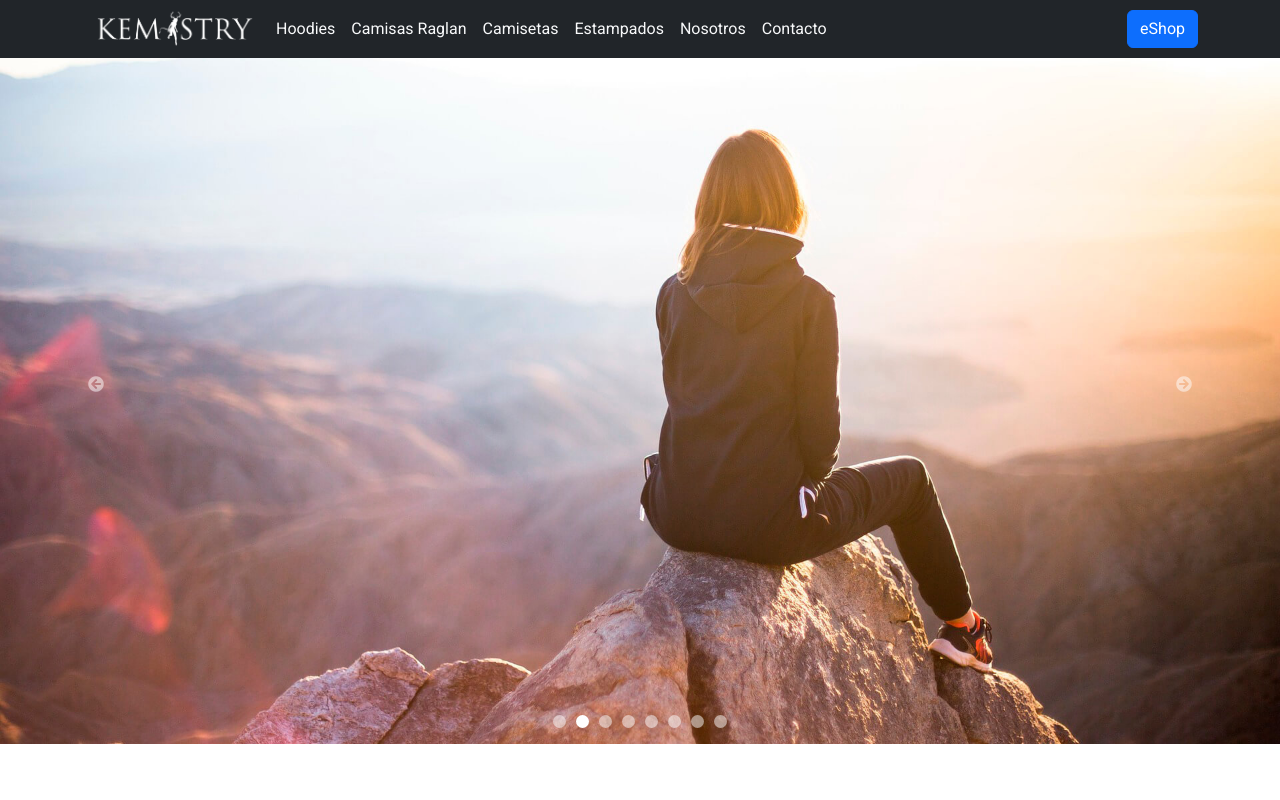
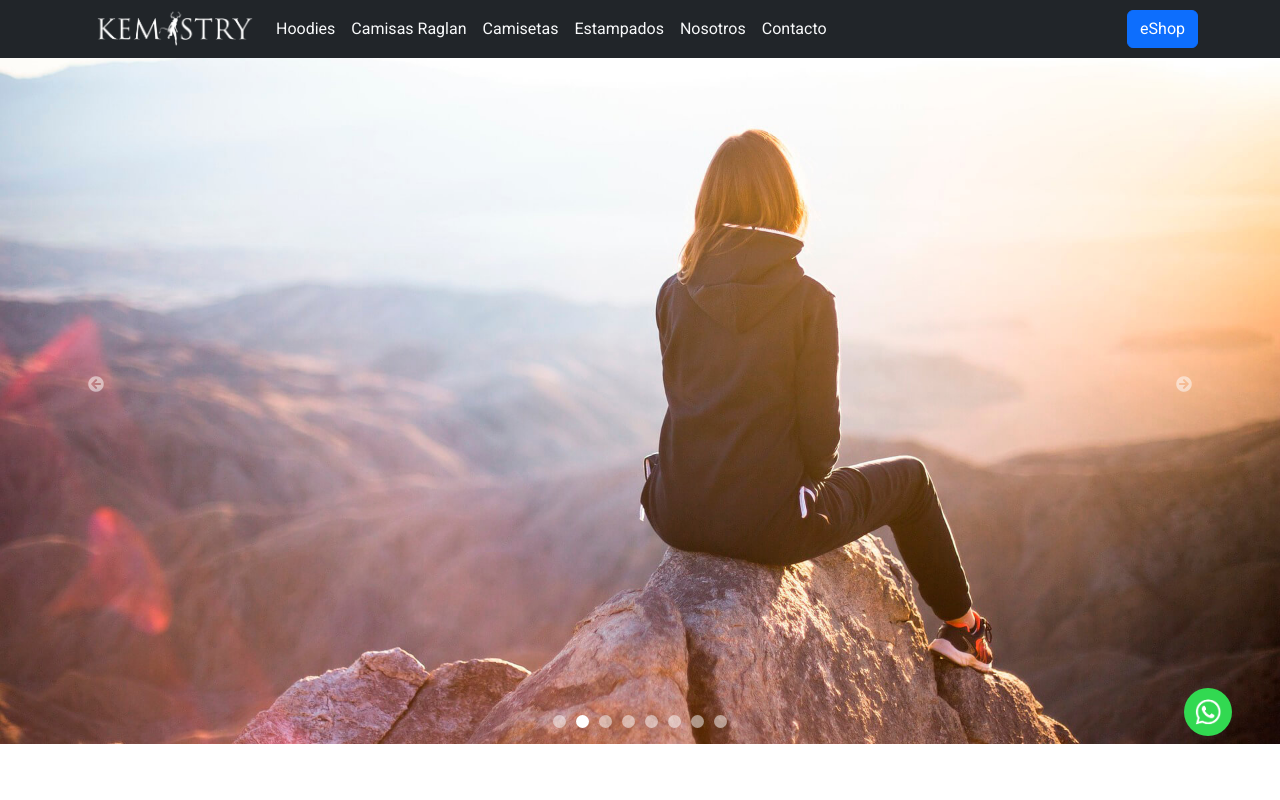
Before and after one commit to CrisAguirre/kemistry, an Angular app: page / in a window 1280 px wide. Shown: the top 800 px of the page. Built offline with nearby package versions, Linux system fonts and the light colour scheme.

Commit message:
AJUSTE VISTA WIDE Y FHD

```diff
--- a/src/app/components/landing/landing.component.css
+++ b/src/app/components/landing/landing.component.css
@@ -205,8 +205,8 @@ nav.principal a:hover {
         width: 3rem;
         height: 3rem;
         position: absolute;
-        top: 55rem;
-        right: 5rem;
+        top: 43rem;
+        right: 3rem;
         background-color: #32D951;
         border: 0;
         color: white;
@@ -229,7 +229,7 @@ nav.principal a:hover {
         width: 3rem;
         height: 3rem;
         position: absolute;
-        top: 80rem;
+        top: 55rem;
         right: 5rem;
         background-color: #32D951;
         border: 0;
```
